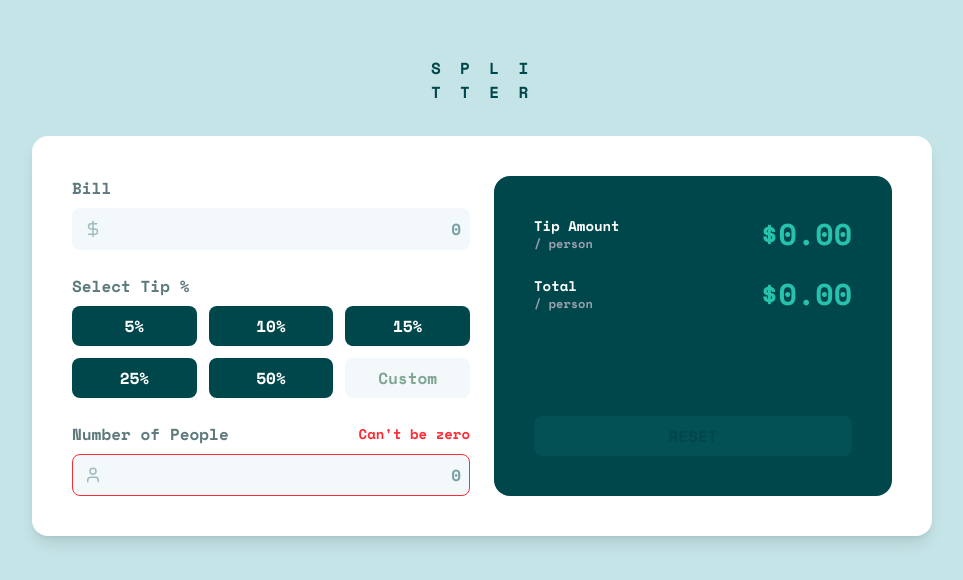
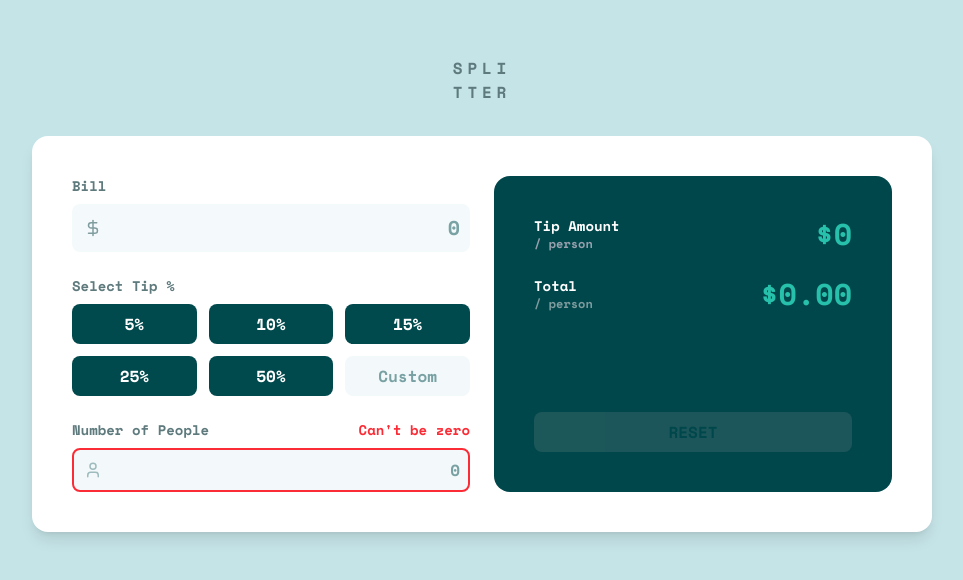
Before and after one commit to mcDolor/github-practice-tip-calculator, a Next.js app: page / in a window 1280 px wide. Shown: the top 580 px of the page, without its empty margins (158-1121 px from the left). Built offline with nearby package versions, Linux system fonts and the light colour scheme.

Commit message:
finished temp styles
v1

```diff
--- a/app/globals.css
+++ b/app/globals.css
@@ -1,8 +1,5 @@
-@import "tailwindcss/preflight";
-@import "tailwindcss/utilities";
-
-/* Tell Tailwind we’re referencing its classes */
-@reference "tailwindcss";
+@config "../tailwind.config.ts";
+@import "tailwindcss";
 
 /* Apply Tailwind utilities */
 body {
--- a/app/page.tsx
+++ b/app/page.tsx
@@ -12,8 +12,8 @@ export default function Home() {
   const [tip, setTip] = useState<number>(0);
   const [user, setUser] = useState<number>(0);
 
-  const tipAmount = user ? (bill * tip) / 100 / user : 0;
-  const total = user ? (bill / user) + tipAmount : 0;
+  const tipAmount = user ? (bill * (tip / 100)) / user : 0;
+  const total = user ? (bill + bill * (tip / 100)) / user : 0;
 
   const resetAll = () => {
     setBill(0);
@@ -23,8 +23,8 @@ export default function Home() {
 
   return (
     <main className="flex flex-col items-center w-full min-h-screen py-8 px-4">
-      <h1 className="text-[#00474b] text-1xl font-semibold tracking-[0.3em] mb-8 text-center">
-        S P L I <br /> T T E R
+      <h1 className="text-grey-500 text-1xl font-semibold tracking-[0.3em] mb-8 text-center">
+        SPLI <br /> TTER
       </h1>
 
       <section className="bg-white rounded-2xl shadow-lg w-full max-w-[900px] p-6 md:p-10 grid gap-6 md:grid-cols-2">
--- a/components/BillInput.tsx
+++ b/components/BillInput.tsx
@@ -8,14 +8,14 @@ interface Props {
 export default function BillInput({ bill, setBill }: Props) {
   return (
     <div className="relative">
-      <label className="block text-[#5e7a7d] mb-2">Bill</label>
+      <label className="block text-sm text-grey-500 mb-2">Bill</label>
       <div className="relative">
-        <DollarSign className="absolute left-3 top-1/2 -translate-y-1/2 text-[#9ebbbd]" size={18} />
+        <DollarSign className="absolute left-3 top-1/2 -translate-y-1/2 text-grey-400" size={18} />
         <input
           type="number"
           value={bill || ""}
           onChange={(e) => setBill(Number(e.target.value))}
-          className="w-full text-right bg-[#f3f9fa] p-2 pl-10 rounded-lg border border-transparent focus:border-[#26c2ae] outline-none font-semibold text-[#00474b]"
+          className="w-full text-xl text-right bg-grey-50 p-2 pl-10 rounded-lg border-2 border-transparent focus:border-green-400 outline-none font-semibold text-green-900"
           placeholder="0"
         />
       </div>
--- a/components/ResetButton.tsx
+++ b/components/ResetButton.tsx
@@ -10,8 +10,8 @@ export default function ResetButton({ resetAll, disabled }: Props) {
       disabled={disabled}
       className={`mt-8 w-full py-2 rounded-lg font-bold ${
         disabled
-          ? "bg-[#0d686d] text-[#00474b] opacity-30"
-          : "bg-[#26c2ae] hover:bg-[#9fe8df] text-[#00474b]"
+          ? "bg-grey-500 text-green-900 opacity-30"
+          : "bg-green-400 hover:bg-[#9fe8df] text-green-900"
       }`}
     >
       RESET
--- a/components/ResultCard.tsx
+++ b/components/ResultCard.tsx
@@ -4,6 +4,11 @@ interface Props {
 }
 
 export default function ResultCard({ tipAmount, total }: Props) {
+    function truncateTo(num: number, decimals: number) {
+    const factor = Math.pow(10, decimals);
+    return Math.trunc(num * factor) / factor;
+    }
+
     return (
         <div className="text-white space-y-6">
         <div className="flex justify-between items-center">
@@ -11,14 +16,14 @@ export default function ResultCard({ tipAmount, total }: Props) {
             <p className="text-sm">Tip Amount</p>
             <p className="text-xs text-gray-400">/ person</p>
             </div>
-        <h2 className="text-3xl text-[#26c2ae] font-bold">${tipAmount.toFixed(2)}</h2>
+            <h2 className="text-3xl text-green-400 font-bold">${truncateTo(tipAmount, 2)}</h2>
         </div>
         <div className="flex justify-between items-center">
             <div>
             <p className="text-sm">Total</p>
-          <p className="text-xs text-gray-400">/ person</p>
+            <p className="text-xs text-grey-400">/ person</p>
             </div>
-        <h2 className="text-3xl text-[#26c2ae] font-bold">${total.toFixed(2)}</h2>
+            <h2 className="text-3xl text-green-400 font-bold">${total.toFixed(2)}</h2>
         </div>
         </div>
     );
--- a/components/TipSelector.tsx
+++ b/components/TipSelector.tsx
@@ -7,7 +7,7 @@ export default function TipSelector({ tip, setTip }: Props) {
   const tips = [5, 10, 15, 25, 50];
   return (
     <div>
-      <label className="block text-[#5e7a7d] mb-2">Select Tip %</label>
+      <label className="block text-sm text-grey-500 mb-2">Select Tip %</label>
       <div className="grid grid-cols-2 sm:grid-cols-3 gap-3">
         {tips.map((t) => (
           <button
@@ -15,8 +15,8 @@ export default function TipSelector({ tip, setTip }: Props) {
             onClick={() => setTip(t)}
             className={`py-2 rounded-lg font-bold transition-all ${
               tip === t
-                ? "bg-[#26c2ae] text-[#00474b]"
-                : "bg-[#00474b] text-white hover:bg-[#9fe8df] hover:text-[#00474b]"
+                ? "bg-green-400 text-green-900"
+                : "bg-green-900 text-white hover:bg-[#9fe8df] hover:text-green-900"
             }`}
           >
             {t}%
@@ -26,7 +26,7 @@ export default function TipSelector({ tip, setTip }: Props) {
           type="number"
           placeholder="Custom"
           onChange={(e) => setTip(Number(e.target.value))}
-          className="text-center rounded-lg bg-[#f3f9fa] focus:border-[#26c2ae] border border-transparent outline-none"
+          className="text-center rounded-lg bg-[#f3f9fa] focus:border-[#26c2ae] border-2 border-transparent outline-none"
         />
       </div>
     </div>
--- a/components/UserInput.tsx
+++ b/components/UserInput.tsx
@@ -9,7 +9,7 @@ export default function UserInput({ user, setUser }: Props) {
   return (
     <div className="relative">
       <div className="flex justify-between items-center mb-2">
-        <label className="text-[#5e7a7d]">Number of People</label>
+        <label className="text-sm text-grey-500">Number of People</label>
         {user === 0 && <p className="text-red-500 text-sm">Can&apos;t be zero</p>}
       </div>
       <div className="relative">
@@ -19,7 +19,7 @@ export default function UserInput({ user, setUser }: Props) {
           value={user || ""}
           onChange={(e) => setUser(Number(e.target.value))}
           className={`w-full text-right bg-[#f3f9fa] p-2 pl-10 rounded-lg font-semibold text-[#00474b] ${
-            user === 0 ? "border border-red-500" : "border-transparent"
+            user === 0 ? "border-2 border-red-500" : "border-transparent"
           } focus:border-[#26c2ae] outline-none`}
           placeholder="0"
         />
```
Lines whose indentation alone changed are shown as unchanged.
